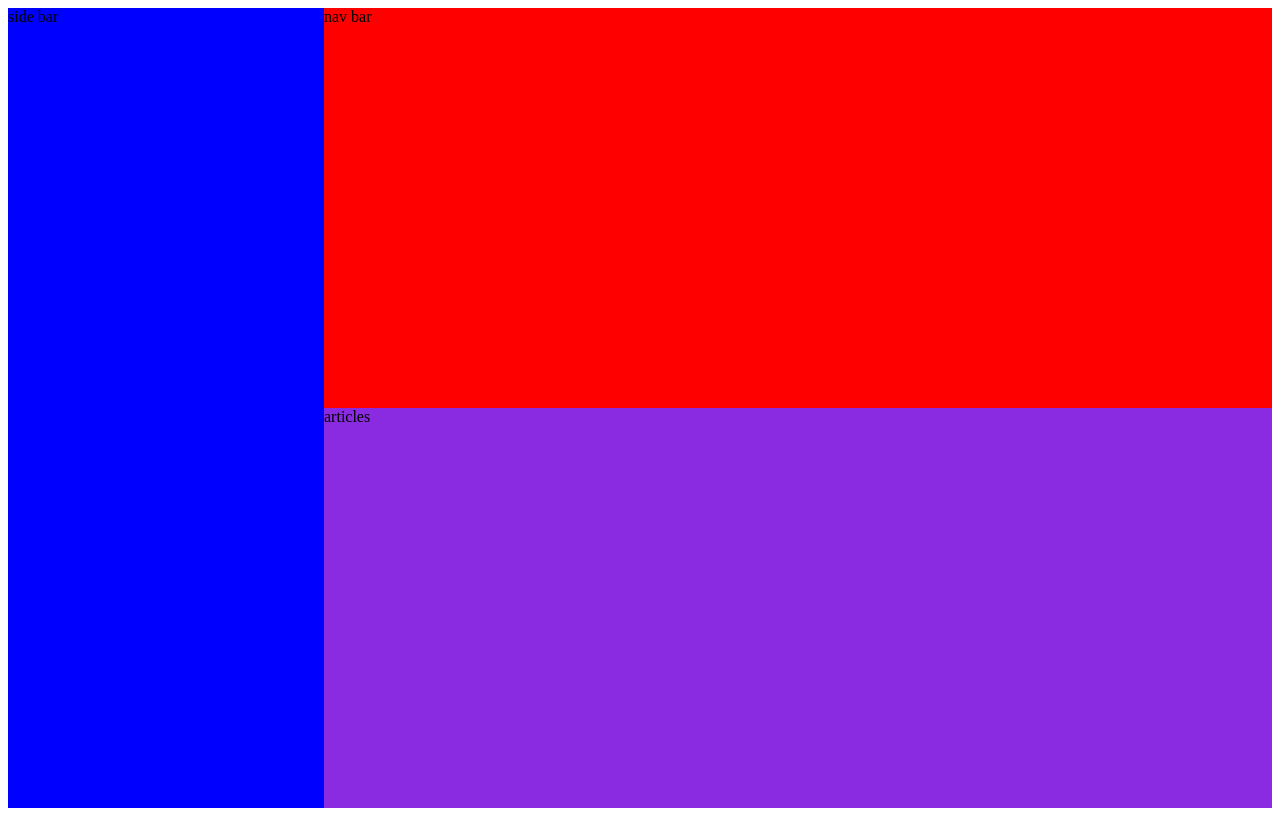
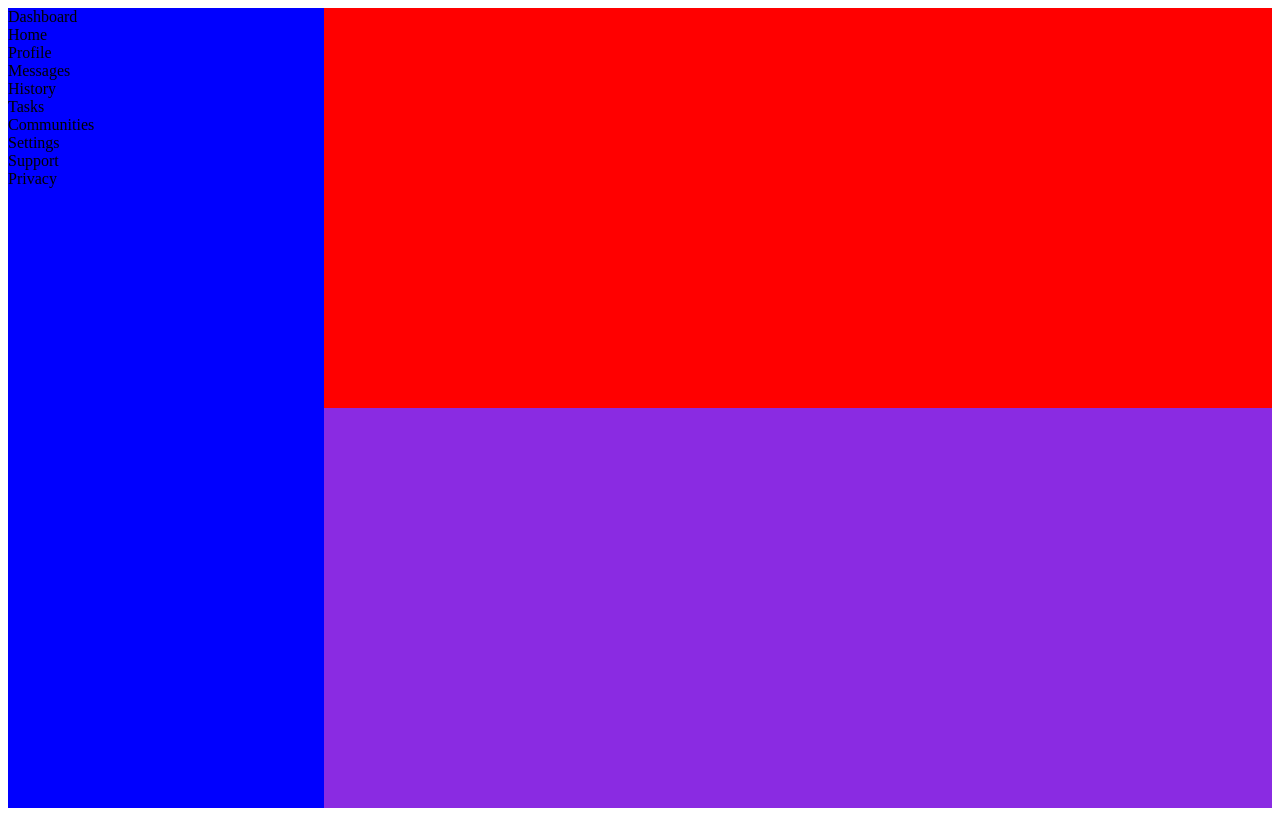
Before and after one commit to RezaAlam20/adminDashboardOdin, a plain HTML site: page index.html in a window 1280 px wide. Drawn offline with Linux system fonts and the light colour scheme.

Commit message:
added divs line 11-30

```diff
--- a/index.html
+++ b/index.html
@@ -8,9 +8,24 @@
 </head>
 <body>
     <div class="container">
-        <div class="nav">nav bar </div>
-        <div class="sidebar">side bar </div>
-        <div class="articles">articles </div>
+        <div class="nav"></div>
+        <div class="sidebar">
+            Dashboard
+            <div class="menu1">
+                <div>Home</div>
+                <div>Profile</div>
+                <div>Messages</div>
+                <div>History</div>
+                <div>Tasks</div>
+                <div>Communities</div>
+            </div>
+            <div class="menu2">
+                <div>Settings</div>
+                <div>Support</div>
+                <div>Privacy</div>
+            </div>
+        </div>
+        <div class="articles"></div>
     </div>
 </body>
 </html>
```
